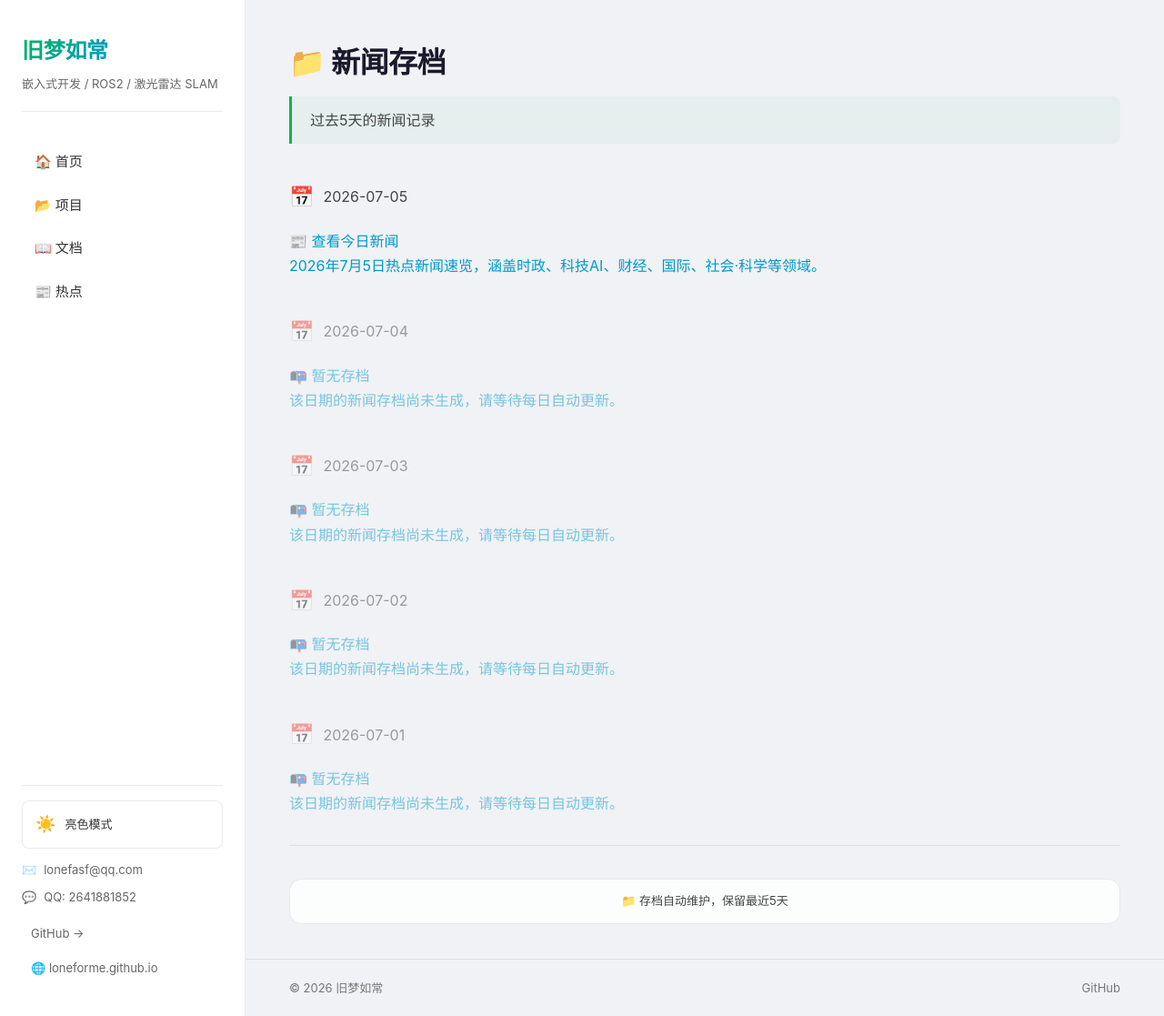
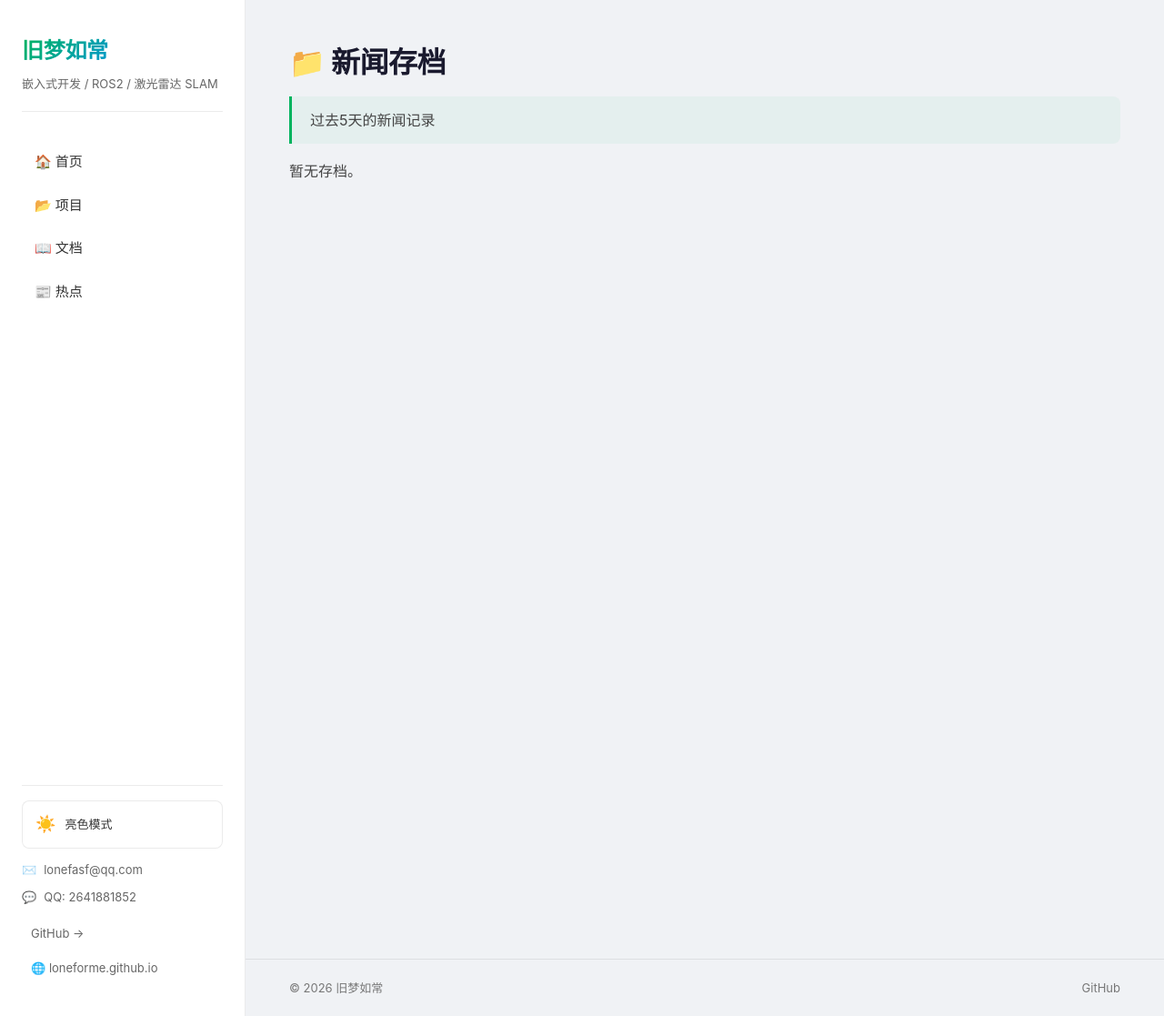
Before and after one commit to LONEFORME/LONEFORME.github.io, a Jekyll site: the page built from archive/index.md, in a window 1280 px wide and 1117 px high. Shown: the whole window at 91% size. Built offline with Jekyll 4.4.1, drawn with Linux system fonts in a browser that asks for light colours.

Commit message:
fix: workflow 同步提交存档文件

```diff
--- a/archive/index.md
+++ b/archive/index.md
@@ -7,64 +7,4 @@ title: 新闻存档
 
 > 过去5天的新闻记录
 
-<div class="news-grid" style="margin-top: 24px;">
-  <div class="news-category">
-    <div class="news-category-header">
-      <span class="news-category-icon">📅</span>
-      <span class="news-category-title">2026-07-05</span>
-    </div>
-    <a class="news-item" href="/news">
-      <div class="news-item-title">📰 查看今日新闻</div>
-      <div class="news-item-summary">2026年7月5日热点新闻速览，涵盖时政、科技AI、财经、国际、社会·科学等领域。</div>
-      <div class="news-item-link">前往查看 →</div>
-    </a>
-  </div>
-
-  <div class="news-category" style="opacity: 0.5;">
-    <div class="news-category-header">
-      <span class="news-category-icon">📅</span>
-      <span class="news-category-title">2026-07-04</span>
-    </div>
-    <a class="news-item" href="javascript:void(0)">
-      <div class="news-item-title">📭 暂无存档</div>
-      <div class="news-item-summary">该日期的新闻存档尚未生成，请等待每日自动更新。</div>
-    </a>
-  </div>
-
-  <div class="news-category" style="opacity: 0.5;">
-    <div class="news-category-header">
-      <span class="news-category-icon">📅</span>
-      <span class="news-category-title">2026-07-03</span>
-    </div>
-    <a class="news-item" href="javascript:void(0)">
-      <div class="news-item-title">📭 暂无存档</div>
-      <div class="news-item-summary">该日期的新闻存档尚未生成，请等待每日自动更新。</div>
-    </a>
-  </div>
-
-  <div class="news-category" style="opacity: 0.5;">
-    <div class="news-category-header">
-      <span class="news-category-icon">📅</span>
-      <span class="news-category-title">2026-07-02</span>
-    </div>
-    <a class="news-item" href="javascript:void(0)">
-      <div class="news-item-title">📭 暂无存档</div>
-      <div class="news-item-summary">该日期的新闻存档尚未生成，请等待每日自动更新。</div>
-    </a>
-  </div>
-
-  <div class="news-category" style="opacity: 0.5;">
-    <div class="news-category-header">
-      <span class="news-category-icon">📅</span>
-      <span class="news-category-title">2026-07-01</span>
-    </div>
-    <a class="news-item" href="javascript:void(0)">
-      <div class="news-item-title">📭 暂无存档</div>
-      <div class="news-item-summary">该日期的新闻存档尚未生成，请等待每日自动更新。</div>
-    </a>
-  </div>
-</div>
-
----
-
-<p class="news-updated">📁 存档自动维护，保留最近5天</p>
+<p>暂无存档。</p>
```
Also changed, not shown: .github/workflows/news-digest.yml.
